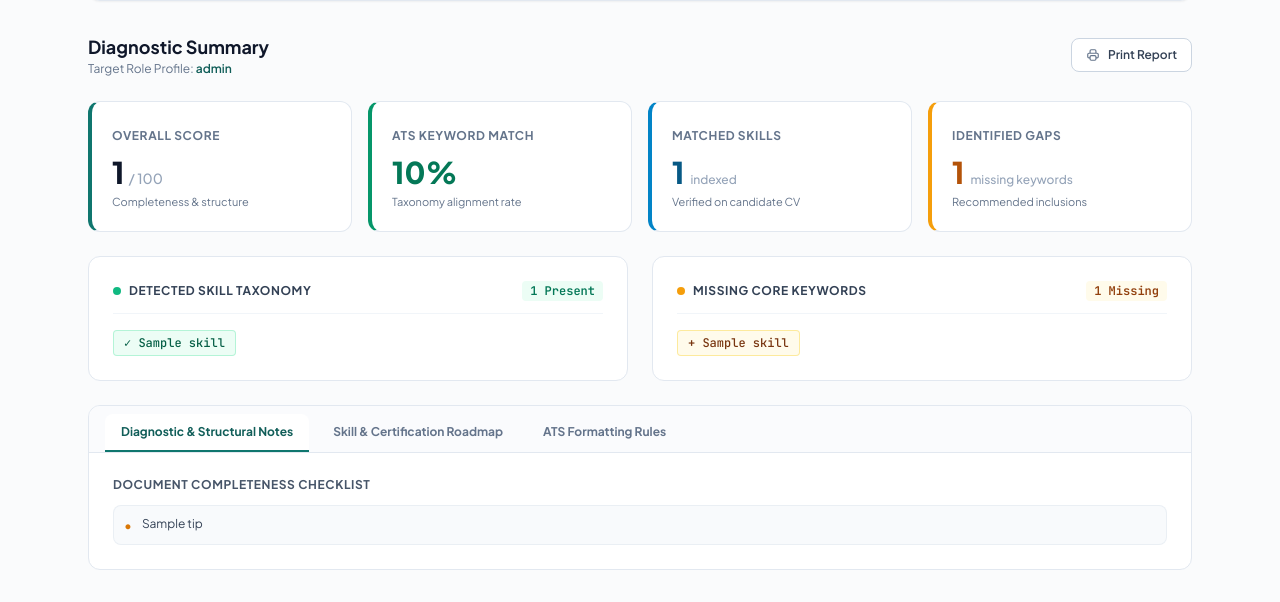
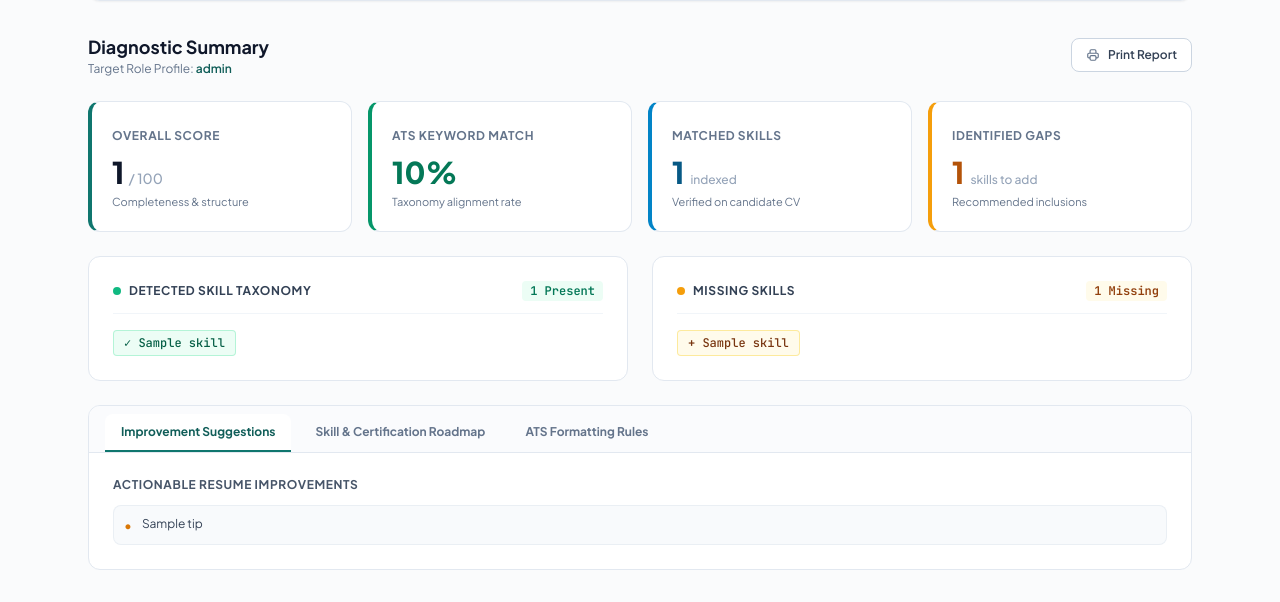
Before and after one commit to pranjaltele2007-sketch/smart-resume-analyzer, a Flask app: template templates/index.html in a window 1280 px wide. Shown: the part 324-926 px from the top of the page. Run offline with Flask 3, Linux system fonts and the light colour scheme; the template is opened without the code that fills it: most values are stand-ins (such as "Sample title", 1, 10 or a date in 2020); some libraries are stand-ins or nearby versions.

Commit message:
Update index.html

```diff
--- a/templates/index.html
+++ b/templates/index.html
@@ -119,7 +119,7 @@
           <span class="text-xs font-bold uppercase tracking-wider text-slate-500">Identified Gaps</span>
           <div class="mt-2 flex items-baseline">
             <span class="text-3xl font-extrabold text-amber-700">{{ results.missing_skills|length }}</span>
-            <span class="text-xs font-medium text-slate-400 ml-1.5">missing keywords</span>
+            <span class="text-xs font-medium text-slate-400 ml-1.5">skills to add</span>
           </div>
           <p class="text-[11px] text-slate-500 mt-1">Recommended inclusions</p>
         </div>
@@ -151,7 +151,7 @@
           <div class="flex items-center justify-between mb-3 border-b border-slate-100 pb-3">
             <div class="flex items-center gap-2">
               <span class="w-2 h-2 rounded-full bg-amber-500"></span>
-              <h3 class="text-xs font-bold uppercase tracking-wider text-slate-700">Missing Core Keywords</h3>
+              <h3 class="text-xs font-bold uppercase tracking-wider text-slate-700">Missing Skills</h3>
             </div>
             <span class="text-xs font-mono-tag bg-amber-50 text-amber-800 px-2 py-0.5 rounded font-semibold">{{ results.missing_skills|length }} Missing</span>
           </div>
@@ -171,7 +171,7 @@
       <div class="bg-white rounded-xl border border-slate-200 shadow-2xs overflow-hidden">
         <div class="flex border-b border-slate-200 bg-slate-50/70 px-4 pt-2 gap-2 text-xs font-bold">
           <button type="button" onclick="switchTab('audit')" id="tab-btn-audit" class="px-4 py-2.5 border-b-2 border-teal-700 text-teal-800 bg-white rounded-t-lg transition">
-            Diagnostic & Structural Notes
+            Improvement Suggestions
           </button>
           <button type="button" onclick="switchTab('skills')" id="tab-btn-skills" class="px-4 py-2.5 border-b-2 border-transparent text-slate-500 hover:text-slate-800 rounded-t-lg transition">
             Skill & Certification Roadmap
@@ -182,7 +182,7 @@
         </div>
 
         <div id="tab-content-audit" class="p-6">
-          <h4 class="text-xs font-bold uppercase tracking-wider text-slate-600 mb-3">Document Completeness Checklist</h4>
+          <h4 class="text-xs font-bold uppercase tracking-wider text-slate-600 mb-3">Actionable Resume Improvements</h4>
           <ul class="space-y-2.5">
             {% for tip in results.feedback %}
               <li class="flex items-start text-xs text-slate-700 gap-2.5 bg-slate-50 p-2.5 rounded-lg border border-slate-200/60">
```
